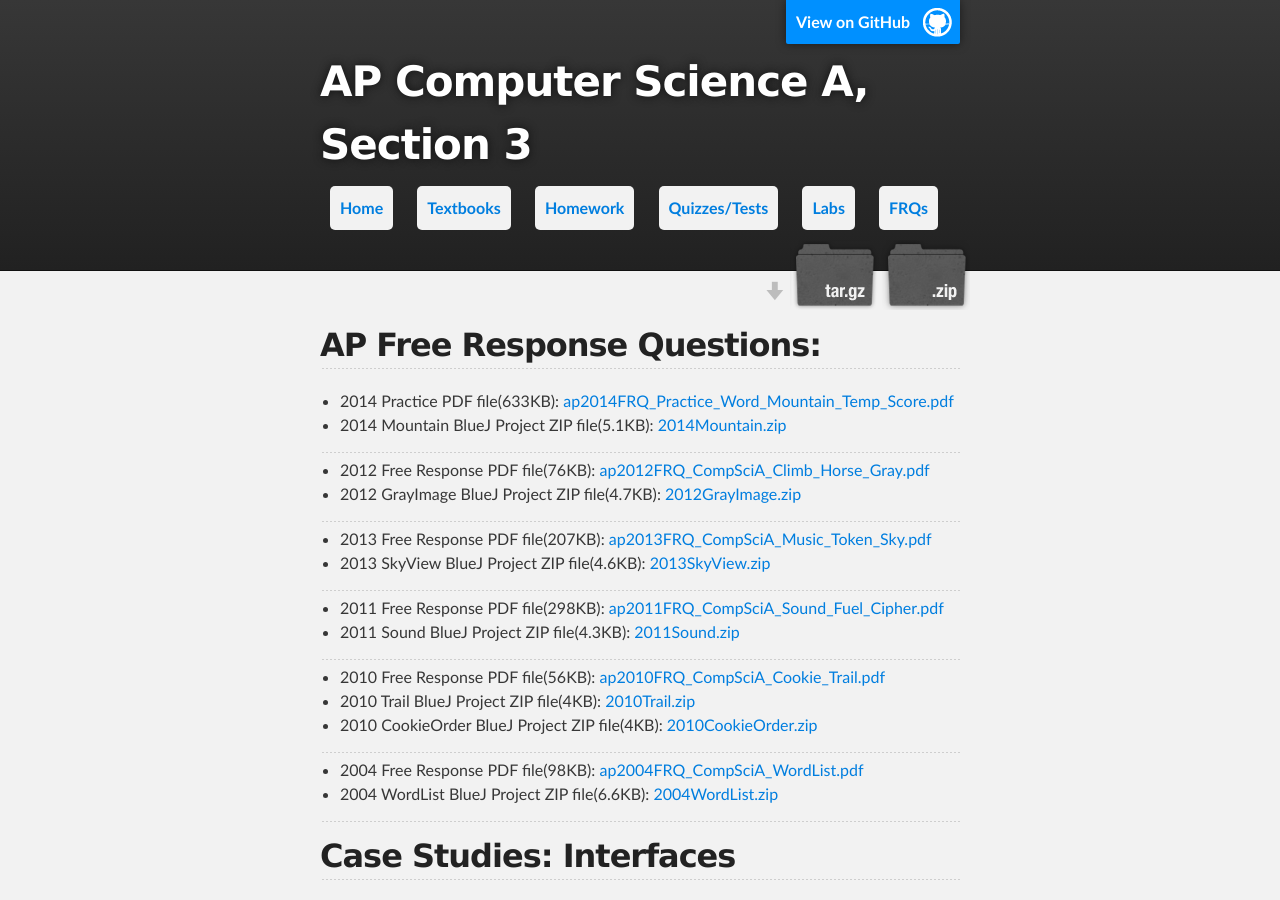
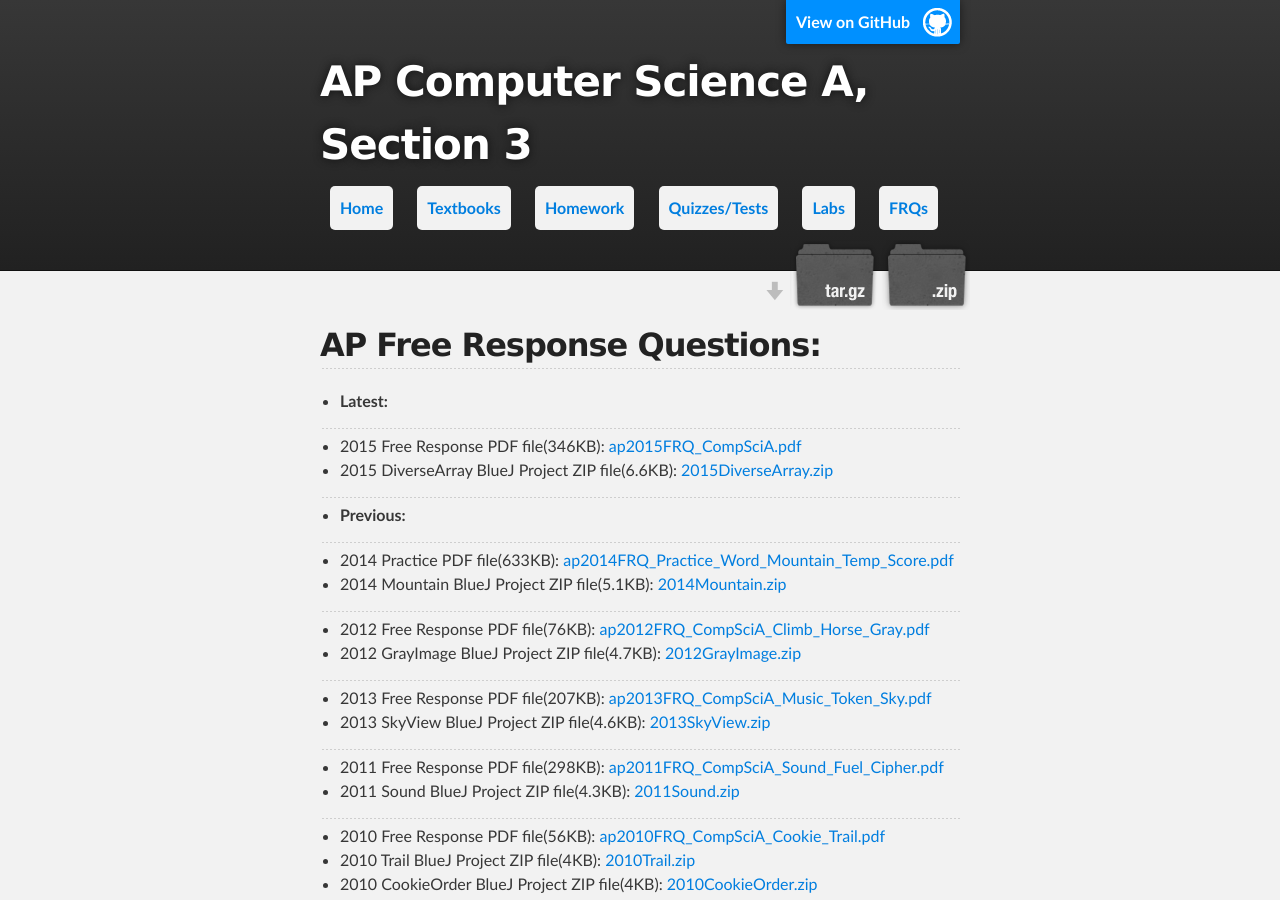
Before and after one commit to ynot1609/apcompsci3, a Jekyll site: the page built from frqs/index.md, in a window 1280 px wide and 900 px high. Built offline with Jekyll 4.4.1, drawn with Linux system fonts in a browser that asks for light colours.

Commit message:
added da

```diff
--- a/frqs/index.md
+++ b/frqs/index.md
@@ -4,6 +4,19 @@ title: Free Response Questions
 ---
 
 ## AP Free Response Questions:
+
++ **Latest:**
+
+---
+
++ 2015 Free Response PDF file(346KB): [ap2015FRQ_CompSciA.pdf](/apcompsci3/assets/ap2015FRQ_CompSciA.pdf)
++ 2015 DiverseArray BlueJ Project ZIP file(6.6KB): [2015DiverseArray.zip](/apcompsci3/assets/2015DiverseArray.zip)
+
+---
+
++ **Previous:**
+
+---
 
 + 2014 Practice PDF file(633KB): [ap2014FRQ_Practice_Word_Mountain_Temp_Score.pdf](/apcompsci3/assets/ap2014FRQ_Practice_Word_Mountain_Temp_Score.pdf)
 + 2014 Mountain BlueJ Project ZIP file(5.1KB): [2014Mountain.zip](/apcompsci3/assets/2014Mountain.zip)
```
